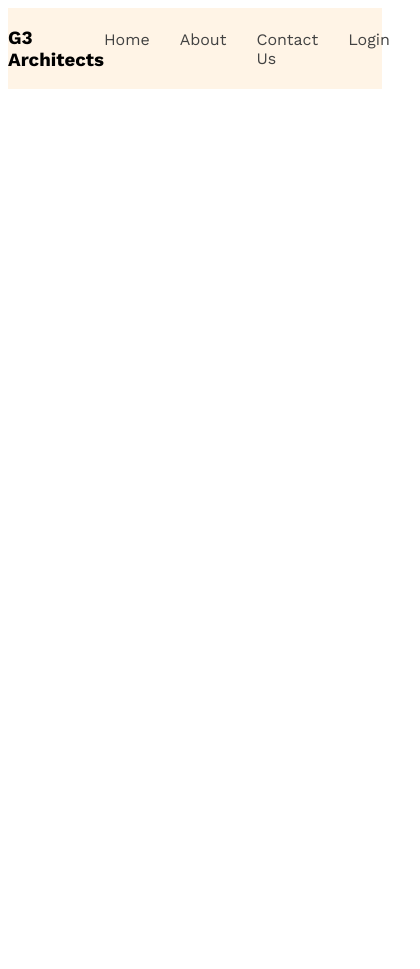
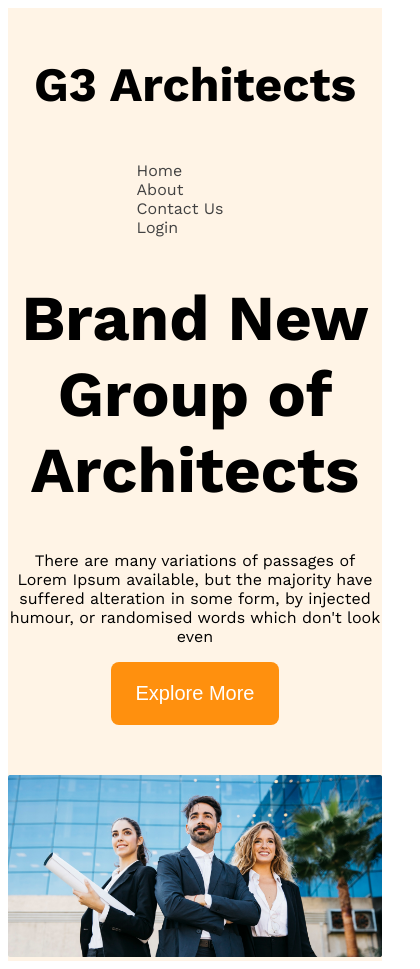
Before and after one commit to captainsifat/g3-architects-website, a plain HTML site: page index.html in a window 390 px wide. Shown: the whole page, 420 px wide, since content can reach past the window. Before the commit the page ends 844 px from the top, so only its background shows below. Drawn offline with nearby package versions, Linux system fonts and the light colour scheme.

Commit message:
Responsive Banner for Mobile and Medium Devices

```diff
--- a/index.html
+++ b/index.html
@@ -21,6 +21,14 @@
                 <li class="nav-items"><a href="" class="nav-link text-gray">Login</a></li>
             </ui>
         </nav>
+        <div class="banner">
+           <div class="banner-content">
+            <h1 class="banner-title">Brand New Group of Architects</h1>
+            <p class="banner-description">There are many variations of passages of Lorem Ipsum available, but the majority have suffered alteration in some form, by injected humour, or randomised words which don't look even</p>
+            <button class="btn-primary">Explore More</button>
+           </div>
+            <img class="banner-image" src="images/banner.png" alt="">
+        </div>
     </header>
 
     <main>
--- a/styles.css
+++ b/styles.css
@@ -14,6 +14,20 @@
 }
 .bg-light{
   background-color: rgba(255, 144, 14, 0.1);
+}
+.btn-primary{
+  background-color: #FF900E;
+  padding: 20px 25px;
+  font-size: 1.25rem;
+  font-weight: 600px;
+  color: white;
+  border-radius: 8px;
+  border: none;
+
+}
+.brand{
+  font-weight: 700;
+  font-size: 3rem;
 }
 .navbar{
     display: flex;
@@ -35,3 +49,24 @@
   max-width: 1440px;
   margin: 0 auto;
 }
+/* banner related content*/
+.banner-content{
+ max-width: 850px;
+ margin: 0 auto;
+ text-align: center;
+ margin-bottom: 50px;
+}
+
+.banner-title{
+  font-weight: 700;
+  font-size: 4rem;
+}
+.banner-image{
+  width:100%;
+}
+/* responsive media query*/
+@media screen and (max-width: 576px){
+  .navbar, .nav-links{
+    flex-direction: column;
+  }
+}
```
